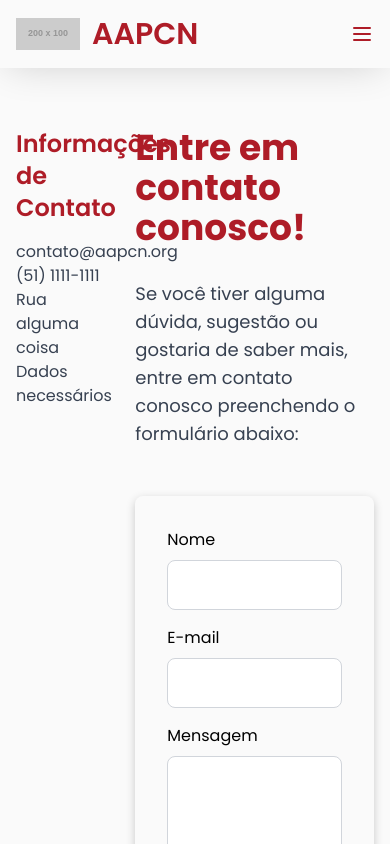
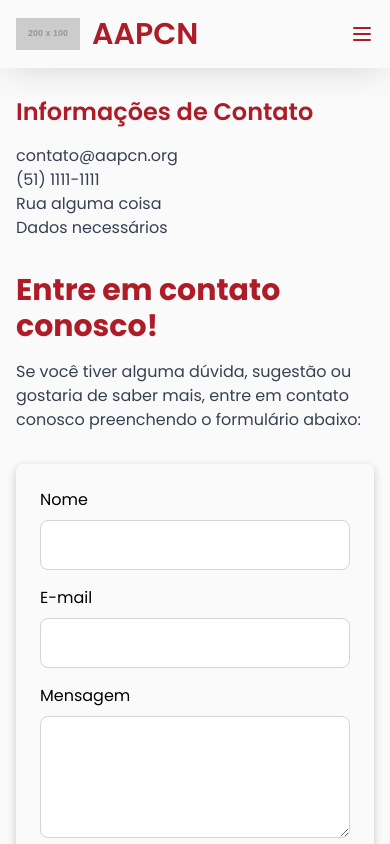
Before and after one commit to matheusdmm/AAPCN, a React (Vite) app: page /contato in a window 390 px wide. Shown: the top 844 px of the page. Built offline with nearby package versions, Linux system fonts and the light colour scheme.

Commit message:
detached logic for hooks

```diff
--- a/index.html
+++ b/index.html
@@ -16,7 +16,7 @@
 </head>
 
 <body>
-    <div id="root" class="animate__animated"></div>
+    <div id="root" class="animate__animated min-h-screen"></div>
     <script type="module" src="/src/main.tsx"></script>
 </body>
 
--- a/src/App.css
+++ b/src/App.css
@@ -2,6 +2,7 @@
 
 body {
   font-family: 'Poppins', sans-serif;
+  overflow-y: scroll;
 }
 
 .highlight-color {
--- a/src/components/Navbar.tsx
+++ b/src/components/Navbar.tsx
@@ -1,12 +1,8 @@
-import { Link, useLocation } from 'react-router-dom';
-import { useState } from 'react';
+import { Link } from 'react-router-dom';
+import { useNavbar } from '../logic/LNavbar';
 
 const Navbar = () => {
-  const location = useLocation();
-  const [isMenuOpen, setIsMenuOpen] = useState(false);
-  const isActive = (path: string) => location.pathname === path;
-  const menuRoutes = ['/', '/sobre', '/projetos', '/como-apoiar', '/contato'];
-  const logo = 'https://via.placeholder.com/200x100';
+  const { isMenuOpen, toggleMenu, isActive, menuRoutes, logo } = useNavbar();
 
   return (
     <nav className="bg-white fixed top-0 w-full z-50 shadow-[rgba(0,_0,_0,_0.2)_0px_2px_40px_-7px]">
@@ -21,17 +17,25 @@ const Navbar = () => {
           </span>
         </Link>
 
-        {/* Botão de Menu Mobile */}
+        {/* Botão de Menu Mobile com Efeito */}
         <button
-          onClick={() => setIsMenuOpen(!isMenuOpen)}
-          className="md:hidden block text-[#ae1c27] focus:outline-none "
+          onClick={toggleMenu}
+          className="md:hidden block text-[#ae1c27] focus:outline-none"
           aria-label="Toggle menu"
         >
           <svg
-            className="w-6 h-6 animate__jello"
+            className={`w-6 h-6 ${
+              isMenuOpen ? 'animate__animated animate__jello' : ''
+            }`}
             fill="none"
             stroke="currentColor"
             viewBox="0 0 24 24"
+            onAnimationEnd={(e) =>
+              e.currentTarget.classList.remove(
+                'animate__animated',
+                'animate__jello'
+              )
+            }
           >
             <path
               strokeLinecap="round"
@@ -52,7 +56,7 @@ const Navbar = () => {
               <li key={index} className="flex items-center">
                 <Link
                   to={path}
-                  onClick={() => setIsMenuOpen(false)}
+                  onClick={() => toggleMenu()}
                   className={`relative w-fit block py-2 px-3 rounded text-lg
                               text-[#ae1c27] hover:text-[#8a151f]
                               after:content-[''] after:absolute after:left-0
@@ -78,5 +82,4 @@ const Navbar = () => {
     </nav>
   );
 };
-
 export default Navbar;
--- /dev/null
+++ b/src/logic/LContato.ts
@@ -0,0 +1,37 @@
+import { useState } from 'react';
+
+interface FormData {
+  nome: string;
+  email: string;
+  mensagem: string;
+}
+
+export const useContactForm = () => {
+  const [formData, setFormData] = useState<FormData>({
+    nome: '',
+    email: '',
+    mensagem: '',
+  });
+
+  const handleChange = (
+    e: React.ChangeEvent<HTMLInputElement | HTMLTextAreaElement>
+  ) => {
+    const { name, value } = e.target;
+    setFormData((prevData) => ({
+      ...prevData,
+      [name]: value,
+    }));
+  };
+
+  const handleSubmit = (e: React.FormEvent) => {
+    e.preventDefault();
+    console.log('Dados do formulário enviados:', formData);
+    setFormData({ nome: '', email: '', mensagem: '' });
+  };
+
+  return {
+    formData,
+    handleChange,
+    handleSubmit,
+  };
+};
--- /dev/null
+++ b/src/logic/LNavbar.ts
@@ -0,0 +1,23 @@
+import { useState } from 'react';
+import { useLocation } from 'react-router-dom';
+
+export const useNavbar = () => {
+  const location = useLocation();
+  const [isMenuOpen, setIsMenuOpen] = useState(false);
+
+  const isActive = (path: string) => location.pathname === path;
+  const menuRoutes = ['/', '/sobre', '/projetos', '/como-apoiar', '/contato'];
+  const logo = 'https://via.placeholder.com/200x100';
+
+  const toggleMenu = () => {
+    setIsMenuOpen((prev) => !prev);
+  };
+
+  return {
+    isMenuOpen,
+    toggleMenu,
+    isActive,
+    menuRoutes,
+    logo,
+  };
+};
--- a/src/pages/Apoiar.tsx
+++ b/src/pages/Apoiar.tsx
@@ -15,7 +15,7 @@ const Apoiar = () => {
             jornada!
           </p>
 
-          <div className="grid grid-cols-1 md:grid-cols-3 gap-8">
+          <div className="grid grid-cols-1 md:grid-cols-3 gap-8 animate__animated animate__fadeIn">
             <div className="bg-white rounded-lg shadow-lg p-6">
               <h3 className="text-2xl font-semibold text-[#ae1c27] mb-4">
                 Doação Financeira
--- a/src/pages/Contato.tsx
+++ b/src/pages/Contato.tsx
@@ -1,28 +1,7 @@
-import React, { useState } from 'react';
+import { useContactForm } from '../logic/LContato';
 
 const Contato = () => {
-  const [formData, setFormData] = useState({
-    nome: '',
-    email: '',
-    mensagem: '',
-  });
-
-  const handleChange = (
-    e: React.ChangeEvent<HTMLInputElement | HTMLTextAreaElement>
-  ) => {
-    const { name, value } = e.target;
-    setFormData((prevData) => ({
-      ...prevData,
-      [name]: value,
-    }));
-  };
-
-  const handleSubmit = (e: React.FormEvent) => {
-    e.preventDefault();
-    // Aqui você pode implementar a lógica para enviar os dados do formulário
-    console.log('Dados do formulário enviados:', formData);
-    setFormData({ nome: '', email: '', mensagem: '' }); // Limpar formulário após envio
-  };
+  const { formData, handleChange, handleSubmit } = useContactForm();
 
   const contactData = {
     email: 'contato@aapcn.org',
@@ -32,9 +11,10 @@ const Contato = () => {
   };
 
   return (
-    <section className="py-16 bg-white">
-      <div className="max-w-screen-xl mx-auto px-4 flex">
-        <div className="w-1/3 pr-8">
+    <section className="py-8 md:py-16 bg-white">
+      <div className="max-w-screen-xl mx-auto px-4 flex flex-col md:flex-row">
+        {/* Informações de Contato */}
+        <div className="mb-8 md:mb-0 md:w-1/3 md:pr-8">
           <h3 className="text-2xl font-semibold text-[#ae1c27] mb-4">
             Informações de Contato
           </h3>
@@ -44,18 +24,19 @@ const Contato = () => {
           <p className="text-gray-700">{contactData.horarios}</p>
         </div>
 
-        <div className="w-2/3">
-          <h2 className="text-4xl font-bold text-[#ae1c27] mb-8">
+        {/* Formulário de Contato */}
+        <div className="md:w-2/3">
+          <h2 className="text-3xl md:text-4xl font-bold text-[#ae1c27] mb-4 md:mb-8">
             Entre em contato conosco!
           </h2>
-          <p className="text-lg text-gray-700 mb-12">
+          <p className="text-base md:text-lg text-gray-700 mb-8 md:mb-12">
             Se você tiver alguma dúvida, sugestão ou gostaria de saber mais,
             entre em contato conosco preenchendo o formulário abaixo:
           </p>
 
           <form
             onSubmit={handleSubmit}
-            className="bg-white rounded-lg shadow-[0_3px_10px_rgb(0,0,0,0.2)] p-8"
+            className="bg-white rounded-lg shadow-[0_3px_10px_rgb(0,0,0,0.2)] p-6 md:p-8"
           >
             <div className="mb-4">
               <label className="block text-left mb-2" htmlFor="nome">
--- a/src/pages/Projetos.tsx
+++ b/src/pages/Projetos.tsx
@@ -17,7 +17,7 @@ const Projetos: React.FC = () => {
 
           <hr className="my-12 h-0.5 border-t-0 bg-[#ae1c27]" />
 
-          <div className="grid grid-cols-1 md:grid-cols-3 gap-8">
+          <div className="grid grid-cols-1 md:grid-cols-3 gap-8 animate__animated animate__fadeIn">
             <Card img={test.img} title={test.title} text={test.text} />
             <Card img={test.img} title={test.title} text={test.text} />
             <Card img={test.img} title={test.title} text={test.text} />
--- a/src/pages/Sobre.tsx
+++ b/src/pages/Sobre.tsx
@@ -8,7 +8,7 @@ const Sobre = () => {
           </h2>
           <hr className="my-12 h-0.5 border-t-0 bg-[#ae1c27]" />
 
-          <div className="grid grid-cols-1 md:grid-cols-2 gap-8">
+          <div className="grid grid-cols-1 md:grid-cols-2 gap-8 animate__animated animate__fadeIn">
             <div>
               <p className="text-lg text-gray-700">
                 Lorem ipsum dolor sit amet, consectetur adipiscing elit.{' '}
```
